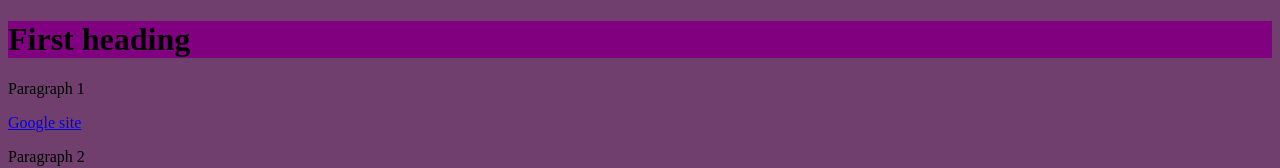
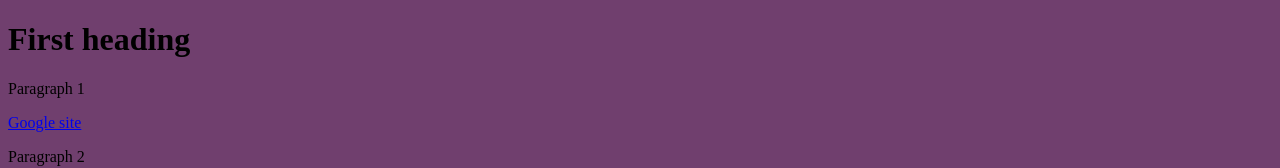
Before and after one commit to AleksVs23/Html, a plain HTML site: page index.html in a window 1280 px wide. Shown: the top 168 px of the page. Drawn offline with Linux system fonts and the light colour scheme.

Commit message:
Update index.html

```diff
--- a/index.html
+++ b/index.html
@@ -7,7 +7,7 @@
 </html>
 
 <body>
-  <h1 style = "background-color:purple;">First heading</h1>
+  <h1>First heading</h1>
   <p>Paragraph 1</p>
   <a href = "https://www.google.com"> Google site </a>
   <p>Paragraph 2</p>
```
